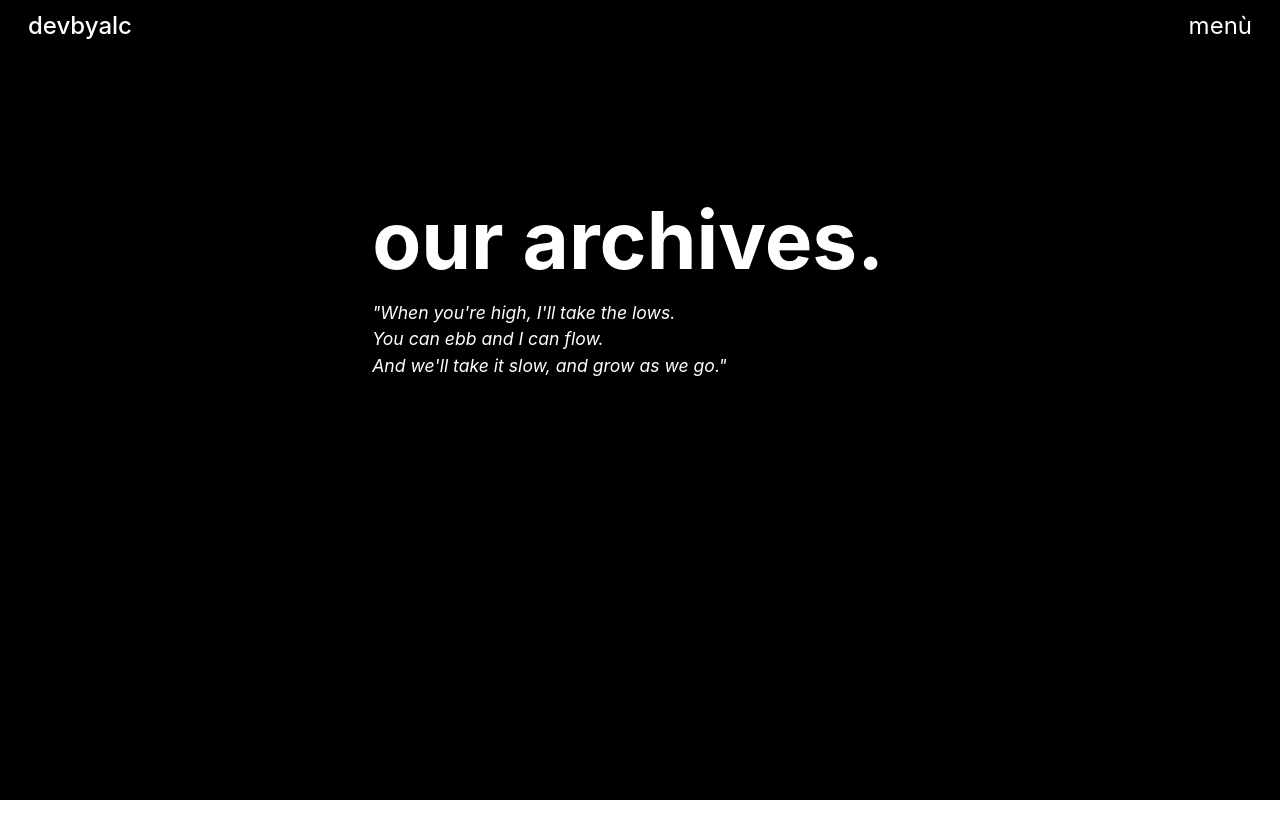
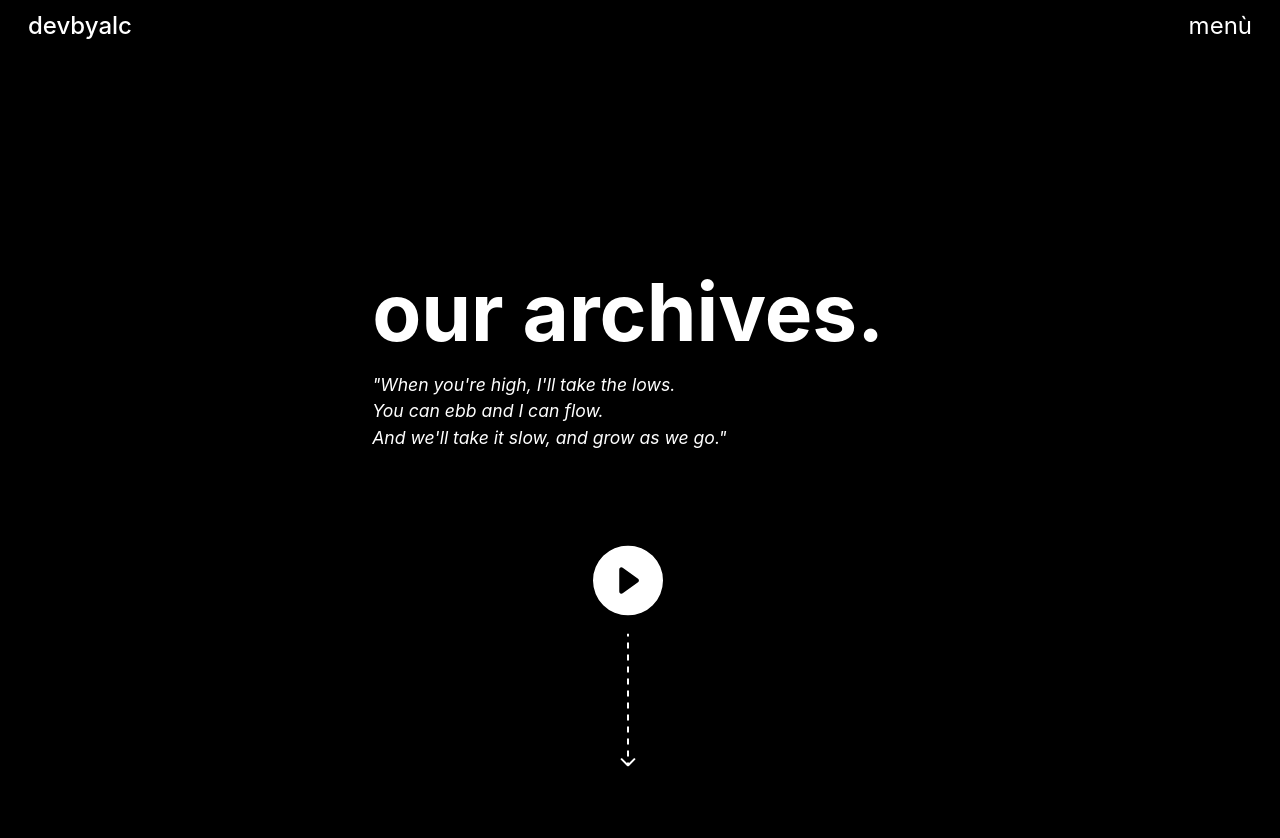
Before and after one commit to devbyalc/our-archives, a React (Create React App) app: page / in a window 1280 px wide. Shown: the top 838 px of the page. After the commit the page ends 800 px from the top, so only its background shows below. Built offline with nearby package versions, Linux system fonts and the light colour scheme.

Commit message:
Layout fix + svg hover styling

```diff
--- a/src/components/Header.tsx
+++ b/src/components/Header.tsx
@@ -4,7 +4,7 @@ import Player from './Player'
 
 function Header() {
     return (
-        <Container fluid className="main-title">
+        <Container>
             <Row className="main-title">
                 <strong>our archives.</strong>
                 <p className="sub-title">"When you're high, I'll take the lows.<br />
@@ -12,8 +12,8 @@ function Header() {
                     And we'll take it slow, and grow as we go."
                 </p>
             </Row>
-            <Row className="player">
-                <Player />
+            <Row className="images">
+            <Player />
                 <svg className="arrow"  viewBox="0 0 16 133" fill="none" xmlns="http://www.w3.org/2000/svg">
                     <path d="M7.64645 132.354C7.84171 132.549 8.15829 132.549 8.35355 132.354L11.5355 129.172C11.7308 128.976 11.7308 128.66 11.5355 128.464C11.3403 128.269 11.0237 128.269 10.8284 128.464L8 131.293L5.17157 128.464C4.97631 128.269 4.65973 128.269 4.46447 128.464C4.2692 128.66 4.2692 128.976 4.46447 129.172L7.64645 132.354ZM7.5 0V3H8.5V0L7.5 0ZM7.5 9V15H8.5V9H7.5ZM7.5 21L7.5 27H8.5V21H7.5ZM7.5 33L7.5 39H8.5V33H7.5ZM7.5 45L7.5 51H8.5V45H7.5ZM7.5 57V63H8.5V57H7.5ZM7.5 69V75H8.5L8.5 69H7.5ZM7.5 81V87H8.5V81H7.5ZM7.5 93L7.5 99H8.5V93H7.5ZM7.5 105L7.5 111H8.5V105H7.5ZM7.5 117V123H8.5V117H7.5ZM7.5 129V132H8.5L8.5 129H7.5ZM7.29289 132.707C7.68342 133.098 8.31658 133.098 8.70711 132.707L15.0711 126.343C15.4616 125.953 15.4616 125.319 15.0711 124.929C14.6805 124.538 14.0474 124.538 13.6569 124.929L8 130.586L2.34315 124.929C1.95262 124.538 1.31946 124.538 0.928932 124.929C0.538408 125.319 0.538408 125.953 0.928932 126.343L7.29289 132.707ZM7 0V3H9V0L7 0ZM7 9V15H9V9H7ZM7 21V27H9V21H7ZM7 33L7 39H9V33H7ZM7 45L7 51H9V45H7ZM7 57V63H9V57H7ZM7 69V75H9L9 69H7ZM7 81V87H9V81H7ZM7 93L7 99H9V93H7ZM7 105L7 111H9V105H7ZM7 117V123H9V117H7ZM7 129V132H9V129H7Z" fill="white" />
                 </svg>
--- a/src/components/Player.tsx
+++ b/src/components/Player.tsx
@@ -22,7 +22,7 @@ function Player() {
     </svg>)
 
     return (
-        <button onClick={() => onclick}>
+        <button type="button" onClick={() => onclick} id="play-button">
             {playing ? pause() : play()}
             <ReactPlayer className="hide" playing={playing} url='https://www.youtube.com/watch?v=rN9mWjoeuig' />
         </button>
--- a/src/components/header.scss
+++ b/src/components/header.scss
@@ -1,10 +1,4 @@
 @import '../variable.scss';
-
-.container {
-  height: 100vh;
-  // width:100%;
-  // background:black;
-}
 
 .main-title {
   position: absolute;
@@ -20,6 +14,15 @@
     font-style: italic;
   }
 
+}
+.images {
+  position: absolute;
+  top: 80%;
+  left: 50%;
+  font-size: 5rem;
+  transform: translate(-50%, -50%);
+  // display:flex;
+  // flex-direction:column;
 }
 
 .player{
--- a/src/components/player.scss
+++ b/src/components/player.scss
@@ -23,3 +23,7 @@ button{
 .hide{
     display:none;
 }
+
+svg:hover{
+    fill:pink;
+}
--- a/src/index.scss
+++ b/src/index.scss
@@ -7,6 +7,7 @@
     'Ubuntu', 'Cantarell', 'Fira Sans', 'Droid Sans', 'Helvetica Neue',
     sans-serif;
     color:#fff;
+    background: black;
   -webkit-font-smoothing: antialiased;
   -moz-osx-font-smoothing: grayscale;
 }
```
Also changed, not shown: 1 other file (tests, documents, lock files or other folders).
